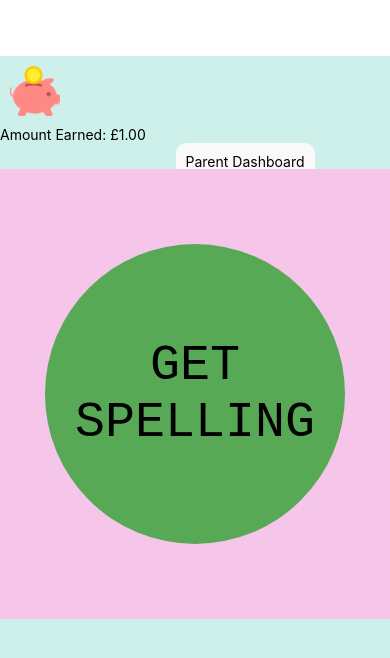
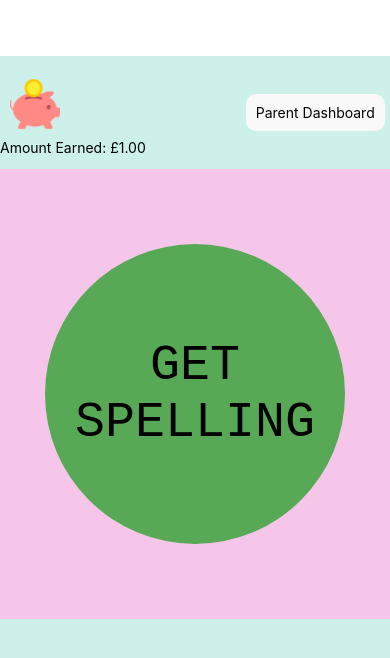
Before and after one commit to itskatherine/l-earn-fe, a React Native app in the folder l-earn/: screen /GetSpelling in a window 390 px wide. Shown: the top 658 px of the page. Built offline with nearby package versions, Linux system fonts and the light colour scheme.

Commit message:
formatting changes and remove console logs

```diff
--- a/l-earn/app/screens/GetSpelling.js
+++ b/l-earn/app/screens/GetSpelling.js
@@ -8,7 +8,6 @@ import TopBar from "../components/TopBar/TopBar";
 import colors from "../config/colors";
 
 function GetSpelling({ navigation }) {
-
   return (
     <>
       <View style={styles.topBuffer}></View>
@@ -18,9 +17,7 @@ function GetSpelling({ navigation }) {
       <View style={styles.middleButton}>
         <GetSpellingButton navigation={navigation} />
       </View>
-      <View style={styles.bottomBar}>
-
-      </View>
+      <View style={styles.bottomBar}></View>
     </>
   );
 }
@@ -31,6 +28,7 @@ const styles = StyleSheet.create({
   topBar: {
     flex: 1,
     backgroundColor: colors.secondary,
+    flexDirection: "row",
   },
   middleButton: {
     flex: 4,
--- a/l-earn/app/screens/SpellingTest.js
+++ b/l-earn/app/screens/SpellingTest.js
@@ -21,11 +21,9 @@ function SpellingTest() {
   useEffect(() => {
     const showSubscription = Keyboard.addListener("keyboardDidShow", () => {
       setKeyboardStatus(true);
-      console.log("SHOWN");
     });
     const hideSubscription = Keyboard.addListener("keyboardDidHide", () => {
       setKeyboardStatus(false);
-      console.log("HIDDEN");
     });
     return () => {
       showSubscription.remove();
```
